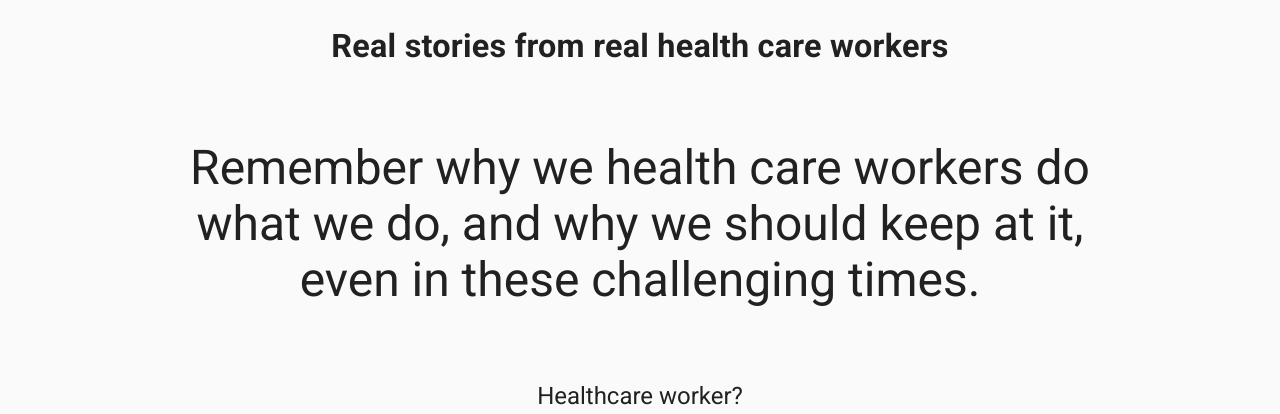
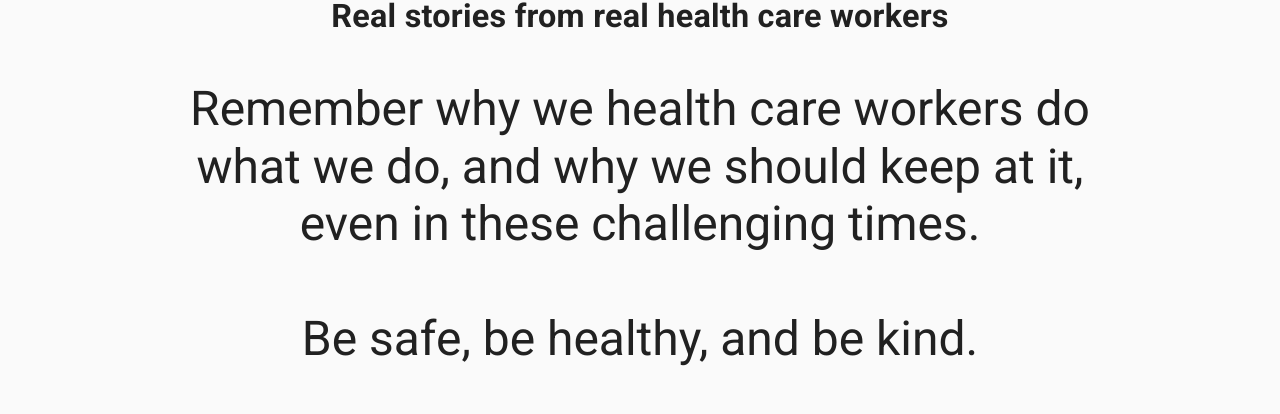
Before and after one commit to asherdale/safehealthykind, a React (Create React App) app in the folder client/: page / in a window 1280 px wide. Shown: the part 127-541 px from the top of the page. Built offline with nearby package versions, Linux system fonts and the light colour scheme; no server answers.

Commit message:
Add SHK tagline

```diff
--- a/client/src/pages/Home/Home.js
+++ b/client/src/pages/Home/Home.js
@@ -79,7 +79,8 @@ class Home extends React.Component {
 
             <Container maxWidth="md">
               <Typography variant="h3" className="intro-paragraph">
-                Remember why we health care workers do what we do, and why we should keep at it, even in these challenging times.
+                Remember why we health care workers do what we do, and why we should keep at it, even in these challenging times.<br /><br />
+                Be safe, be healthy, and be kind.
               </Typography>
             </Container>
 
--- a/client/src/pages/Home/Home.scss
+++ b/client/src/pages/Home/Home.scss
@@ -17,6 +17,7 @@
 
         .intro-paragraph {
             margin: 0;
+            line-height: 1.2;
         }
 
         .share-cta {
```
